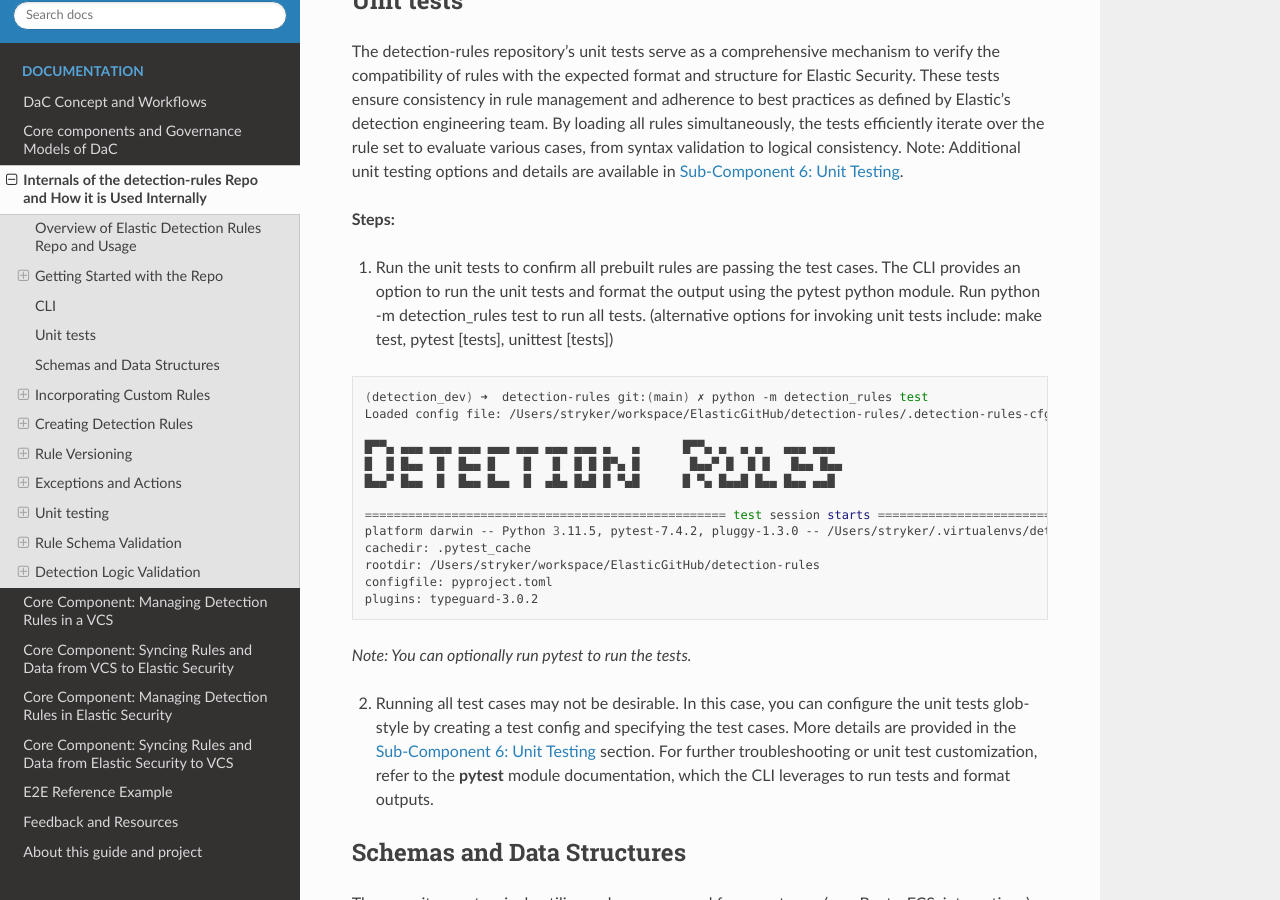
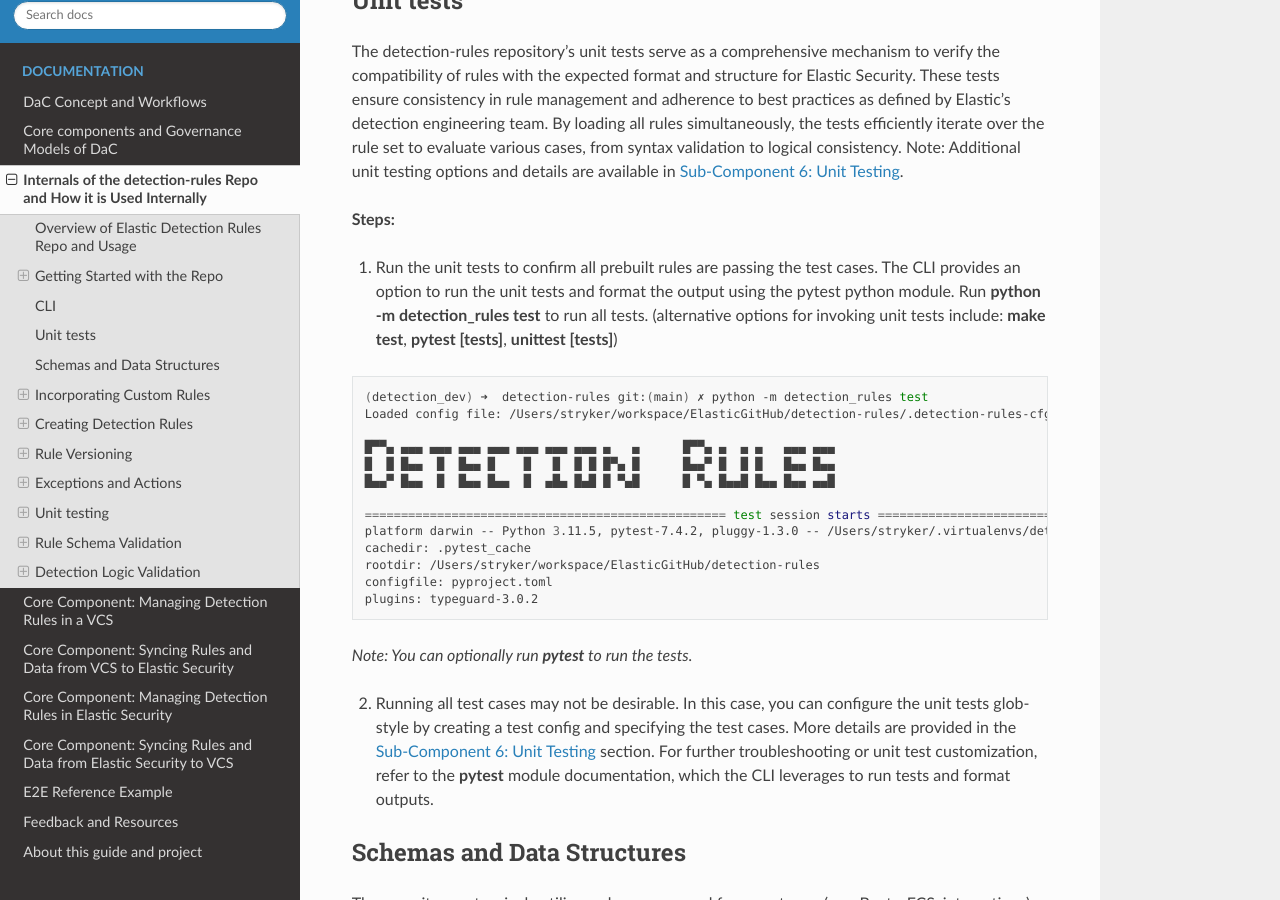
Before and after one commit to elastic/DaC-Reference, a Sphinx documentation site: the page built from docs/internals_of_the_detection_rules_repo.md, in a window 1280 px wide and 900 px high, scrolled down 5020 px. Built offline with Sphinx 7.4.7 and the Read the Docs theme 2.0.0, drawn with Linux system fonts in a browser that asks for light colours; some of the changed text lies outside the part shown.

Commit message:
Various punctuation and grammar updates

````diff
--- a/docs/internals_of_the_detection_rules_repo.md
+++ b/docs/internals_of_the_detection_rules_repo.md
@@ -42,7 +42,7 @@
 | Folder                | Description                                                                                                      |
 |-----------------------|------------------------------------------------------------------------------------------------------------------|
 | detection_rules/      | Python module for rule parsing, validating, and packaging. Also includes miscellaneous files, such as ECS and Beats schemas |
-| doc/                  | Documentation on rule management and other useful tips.                                                         |
+| doc/                  | Documentation on rule management and other useful tips                                                         |
 | kibana/               | Python library for handling the API calls to Elastic Security and the Detection Engine                           |
 | kql/                  | Python library for parsing and validating Kibana Query Language                                                  |
 | rta/                  | Red Team Automation code used to emulate attacker techniques, used for rule testing                              |
@@ -74,7 +74,7 @@
 
 ```bash
 █▀▀▄ ▄▄▄ ▄▄▄ ▄▄▄ ▄▄▄ ▄▄▄ ▄▄▄ ▄▄▄ ▄   ▄      █▀▀▄ ▄  ▄ ▄   ▄▄▄ ▄▄▄
-█  █ █▄▄  █  █▄▄ █    █   █  █ █ █▀▄ █       █▄▄▀ █  █ █   █▄▄ █▄▄
+█  █ █▄▄  █  █▄▄ █    █   █  █ █ █▀▄ █      █▄▄▀ █  █ █   █▄▄ █▄▄
 █▄▄▀ █▄▄  █  █▄▄ █▄▄  █  ▄█▄ █▄█ █ ▀▄█      █ ▀▄ █▄▄█ █▄▄ █▄▄ ▄▄█
 
 Usage: detection_rules [OPTIONS] COMMAND [ARGS]...
@@ -114,7 +114,7 @@
 
 ```bash
 █▀▀▄ ▄▄▄ ▄▄▄ ▄▄▄ ▄▄▄ ▄▄▄ ▄▄▄ ▄▄▄ ▄   ▄      █▀▀▄ ▄  ▄ ▄   ▄▄▄ ▄▄▄
-█  █ █▄▄  █  █▄▄ █    █   █  █ █ █▀▄ █       █▄▄▀ █  █ █   █▄▄ █▄▄
+█  █ █▄▄  █  █▄▄ █    █   █  █ █ █▀▄ █      █▄▄▀ █  █ █   █▄▄ █▄▄
 █▄▄▀ █▄▄  █  █▄▄ █▄▄  █  ▄█▄ █▄█ █ ▀▄█      █ ▀▄ █▄▄█ █▄▄ █▄▄ ▄▄█
 
 Usage: detection_rules [OPTIONS] COMMAND [ARGS]...
@@ -142,14 +142,14 @@
 
 **Steps:**
 
-1. Run the unit tests to confirm all prebuilt rules are passing the test cases. The CLI provides an option to run the unit tests and format the output using the pytest python module. Run python -m detection_rules test to run all tests. (alternative options for invoking unit tests include: make test, pytest [tests], unittest [tests])
+1. Run the unit tests to confirm all prebuilt rules are passing the test cases. The CLI provides an option to run the unit tests and format the output using the pytest python module. Run **python -m detection_rules test** to run all tests. (alternative options for invoking unit tests include: **make test**, **pytest [tests]**, **unittest [tests]**)
 
 ```bash
 (detection_dev) ➜  detection-rules git:(main) ✗ python -m detection_rules test
 Loaded config file: /Users/stryker/workspace/ElasticGitHub/detection-rules/.detection-rules-cfg.json
 
 █▀▀▄ ▄▄▄ ▄▄▄ ▄▄▄ ▄▄▄ ▄▄▄ ▄▄▄ ▄▄▄ ▄   ▄      █▀▀▄ ▄  ▄ ▄   ▄▄▄ ▄▄▄
-█  █ █▄▄  █  █▄▄ █    █   █  █ █ █▀▄ █       █▄▄▀ █  █ █   █▄▄ █▄▄
+█  █ █▄▄  █  █▄▄ █    █   █  █ █ █▀▄ █      █▄▄▀ █  █ █   █▄▄ █▄▄
 █▄▄▀ █▄▄  █  █▄▄ █▄▄  █  ▄█▄ █▄█ █ ▀▄█      █ ▀▄ █▄▄█ █▄▄ █▄▄ ▄▄█
 
 ================================================== test session starts ==================================================
@@ -160,7 +160,7 @@
 plugins: typeguard-3.0.2
 ```
 
-*Note: You can optionally run pytest to run the tests.*
+*Note: You can optionally run **pytest** to run the tests.*
 
 2. Running all test cases may not be desirable. In this case, you can configure the unit tests glob-style by creating a test config and specifying the test cases. More details are provided in the [Sub-Component 6: Unit Testing](#unit-testing) section.  For further troubleshooting or unit test customization, refer to the **pytest** module documentation, which the CLI leverages to run tests and format outputs.
 
@@ -239,7 +239,7 @@
 2. Initialize the custom directory with necessary detection-rules specific files by running:
 
 ```bash
-Python -m detection_rules <name> init my_custom_dir
+python -m detection_rules <name> init my_custom_dir
 ```
 
 This command will generate the custom directory supplied to the command line and initialize the folder with the detection-rule specific files necessary.
@@ -360,7 +360,7 @@
 
 The **.version.lock.json** file contains several fields nested under the rule ID:
 
-- min_stack_version: The minimum Elastic Security version that the rule supports.
+- min_stack_version: The minimum Elastic Security version that the rule supports
 - rule_name: The name of the rule
 - sha256: The hash of the rule contents generated
 - type: The rule type (e.g. query, saved_query, machine_learning, eql, esql, threshold, threat_match, new_terms)
@@ -377,7 +377,7 @@
 
 The **deprecated_rules.json** also contains several fields nested under the rule ID:
 
-- stack_version: The minimum Elastic Security version that the rule supported.
+- stack_version: The minimum Elastic Security version that the rule supported
 - rule_name: The name of the rule
 - Deprecation_date: The date the rule was deprecated
 
@@ -428,7 +428,7 @@
 
 **Steps:**
 
-1. Add a **version** or similar field to the **RuleMeta** class
+1. Add a **version** or similar field to the **RuleMeta** class.
 1. Manually (or through automation) add version information to each rule's TOML file.
 1. Implement a mechanism to **increment versions** as needed, ensuring consistency and accuracy in version tracking.
 
@@ -446,7 +446,7 @@
 
 **Steps:**
 
-1. In the **_config.yaml**, specify the action and exception folder names
+1. In the **_config.yaml**, specify the action and exception folder names.
 
 ```config
  directories:
@@ -525,7 +525,7 @@
       value = "specific_value"
 ```
 
-4. Validate the lists by running the unit tests
+4. Validate the lists by running the unit tests.
 
 ### Option 2: Manually Leverage Rule Schema Support
 
@@ -619,7 +619,7 @@
 3. Execute the tests using:
    - For default tests (all tests run): **make test** or **python -m detection_rules test**
    - For custom test configurations: **DETECTION_RULES_TEST_CONFIG=path/to/test_config.yaml make test**
-   - For custom rules directory: **CUSTOM_RULES_DIR=custom-rules make test** with the **testing.config** set to **etc/test_config.yaml** in your **_config.yaml**.
+   - For custom rules directory: **CUSTOM_RULES_DIR=custom-rules make test** with the **testing.config** set to **etc/test_config.yaml** in your **_config.yaml**
 
 This approach streamlines the process of validating detection rules, ensuring that only the most relevant tests are applied based on the development and testing needs of your security team.
 
````
Also changed, not shown: docs/core_component_managing_detection_rules_in_a_vcs.md (+3 -3 lines), docs/core_component_syncing_rules_and_data_from_elastic_security_to_vcs.md (+1 -1 lines), docs/core_component_syncing_rules_and_data_from_vcs_to_elastic_security.md (+1 -1 lines), docs/dac_concept_and_workflows.md (+1 -1 lines).
